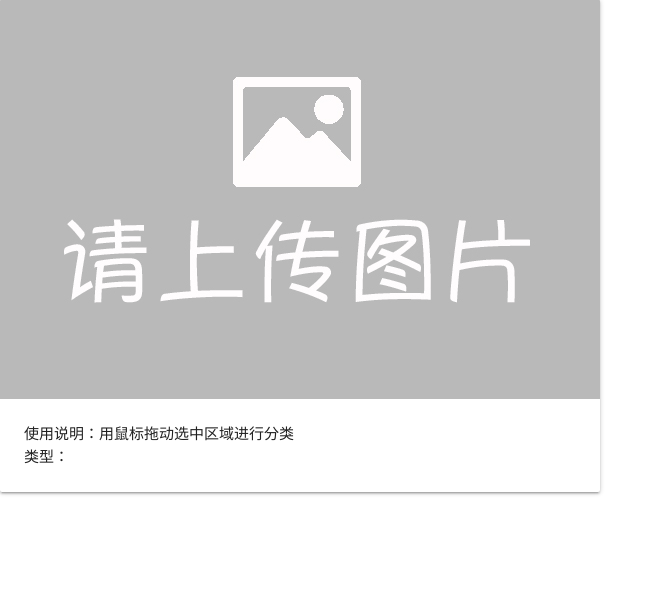
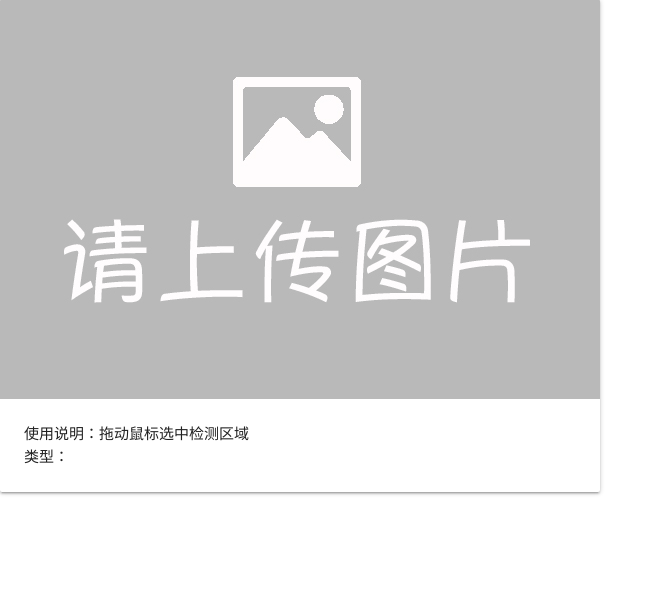
Before and after one commit to Travelinglight/AcneClassifier, a Django app: page / in a window 1280 px wide. Shown: the part 115-731 px from the top of the page, without its empty margins (0-665 px from the left). Run offline with Django 3.2, Linux system fonts and the light colour scheme; some libraries are stand-ins or nearby versions.

Commit message:
chenged instructions

```diff
--- a/acne/templates/acne/index.html
+++ b/acne/templates/acne/index.html
@@ -129,7 +129,7 @@
           <img class="activator acne" id="acne_img" src="{% static 'images/init.jpg' %}">
         </div>
         <div class="card-content">
-          <p class="instruction">使用说明：用鼠标拖动选中区域进行分类</p>
+          <p class="instruction">使用说明：拖动鼠标选中检测区域</p>
           <p class="result">类型：</p>
         </div>
       </div>
```
